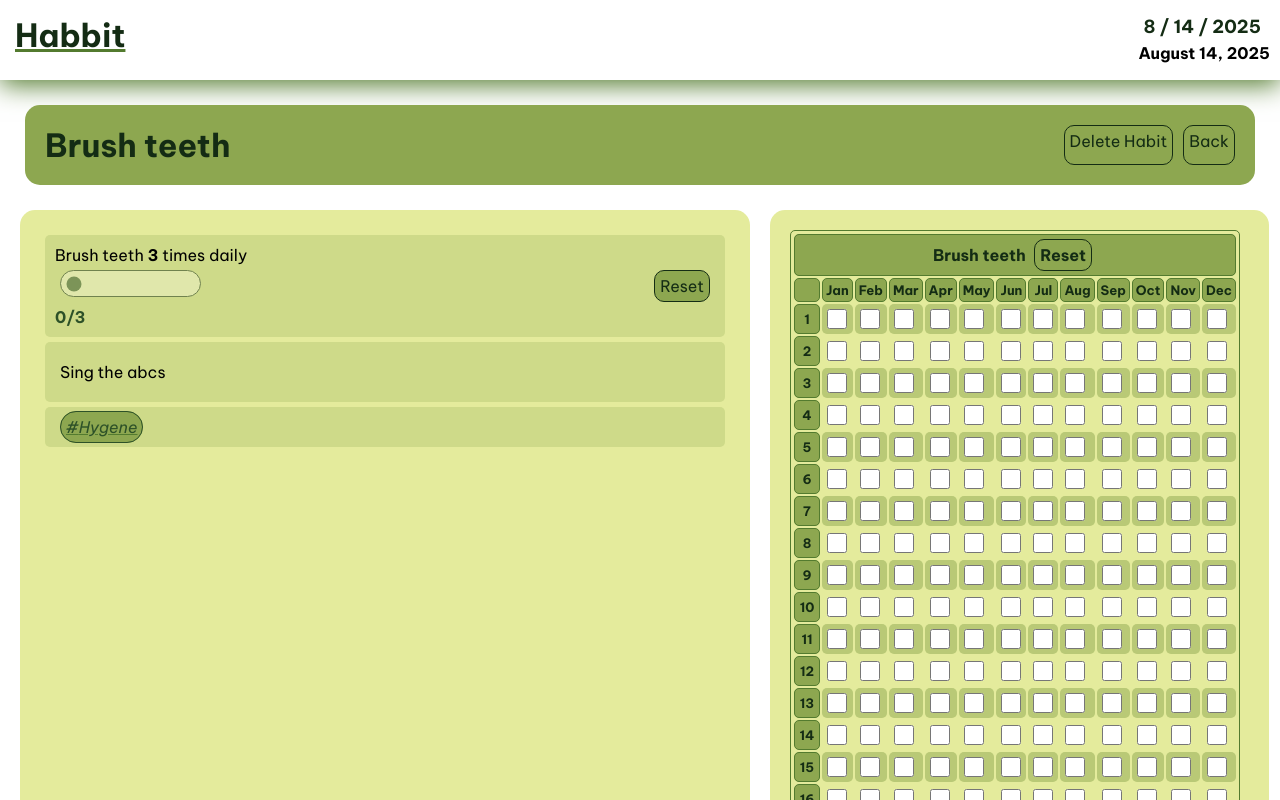
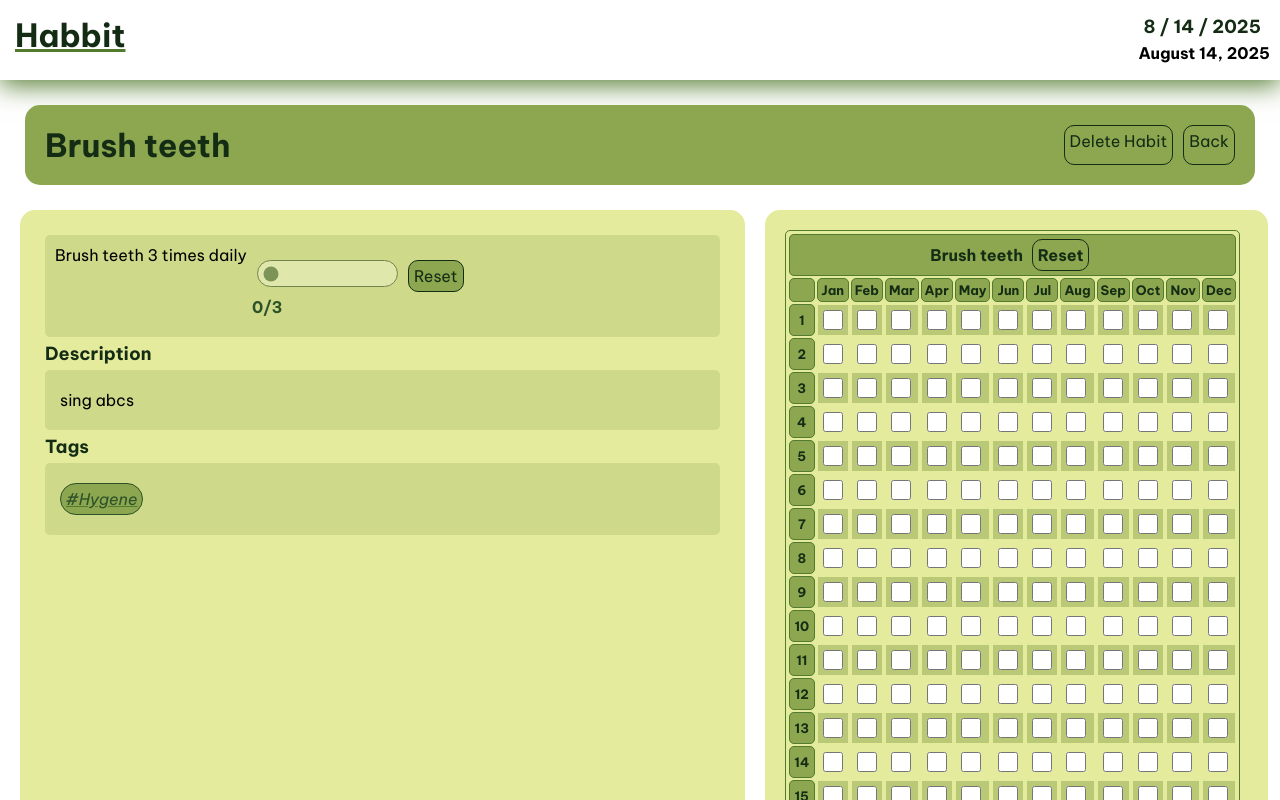
Before and after one commit to kandriam/habbit-prototype, an Angular app: page /details/1 in a window 1280 px wide. Shown: the top 800 px of the page. Built offline with nearby package versions, Linux system fonts and the light colour scheme; data requests are answered from the project's data file.

Commit message:
details page styling pt 1

```diff
--- a/db.json
+++ b/db.json
@@ -7,12 +7,11 @@
       "timesperinstance": 3,
       "frequency": "daily",
       "description": [
-        "Sing the abcs"
+        "sing abcs"
       ],
       "tags": [
         "Hygene"
-      ],
-      "calendar": []
+      ]
     },
     {
       "id": "2",
@@ -46,8 +45,8 @@
       "id": "4",
       "name": "Gym",
       "timesdone": 0,
-      "timesperinstance": 1,
-      "frequency": "daily",
+      "timesperinstance": 5,
+      "frequency": "weekly",
       "description": [
         "Go to the gym and exercise. Remember water bottle",
         "1. Warm up for 10 minutes.",
@@ -59,7 +58,8 @@
       "tags": [
         "Health",
         "Fitness"
-      ]
+      ],
+      "calendar": []
     },
     {
       "id": "6",
@@ -84,15 +84,15 @@
         "htfdg"
       ],
       "tags": [
-        "a fd",
-        "sdf",
-        "ds af",
-        "fsda",
+        "sadfjk",
+        "dsafhbds",
+        "sdaf",
         "f",
-        "sdafdd",
-        "ds af"
-      ],
-      "calendar": {}
+        "sa",
+        "f",
+        "sa f",
+        "d"
+      ]
     },
     {
       "id": "8",
@@ -101,22 +101,9 @@
       "timesperinstance": 1,
       "frequency": "daily",
       "description": [
-        "dfsf"
+        ""
       ],
-      "tags": [],
-      "calendar": {}
-    },
-    {
-      "id": "9",
-      "name": "safdsaf",
-      "timesdone": 0,
-      "timesperinstance": 1,
-      "frequency": "daily",
-      "description": [
-        "asfd"
-      ],
-      "tags": [],
-      "calendar": {}
+      "tags": []
     }
   ]
 }
--- a/src/app/calendar/calendar.css
+++ b/src/app/calendar/calendar.css
@@ -2,6 +2,7 @@ table {
     /* border-radius: 15px; */
     padding: 1px;
     table-layout: fixed;
+    /* border-collapse: collapse; */
 }
 
 table, th, td {
@@ -11,11 +12,15 @@ table, th, td {
 }
 
 td {
-    border: none;
+    border: 1px solid var(--g1-color);
+    /* border: 3px solid color-mix(in srgb, var(--g1-color) 50%, var(--g2-color) 50%); */
+    border-radius: 0;
+
 }
 
 th {
     background-color: var(--g2-color);
+    /* font-size: large; */
     /* border-radius: 5px; */
 }
 table tr:nth-child(odd) {
--- a/src/app/habitdetails/habitdetails.css
+++ b/src/app/habitdetails/habitdetails.css
@@ -5,6 +5,8 @@
     margin: 5px;
     background-color: color-mix(in srgb, var(--g1-color) 75%, var(--g2-color) 25%);
     /* border: 1px solid var(--g2-color); */
+    display: flex;
+    flex-wrap: wrap;
 }
 
 .habit-tags {
@@ -29,8 +31,8 @@
 
 .desc-section {
   margin-block: 5px;
+  /* border: 1px solid var(--g2-color); */
   padding: 5px;
-  /* border: 1px solid var(--g2-color); */
   border-radius: 5px;
   /* background-color: color-mix(in srgb, var(--g1-color) 75%, var(--g2-color) 25%); */
 }
@@ -39,3 +41,10 @@
   color: var(--g4-color);
   font-size: medium;
 }
+
+.tag-section {
+  margin-block: 5px;
+  /* padding: 5px;   */
+  display: flex;
+  flex-wrap: wrap;
+}
--- a/src/app/habitdetails/habitdetails.ts
+++ b/src/app/habitdetails/habitdetails.ts
@@ -17,15 +17,18 @@ import { Calendar } from '../calendar/calendar';
       </div>
     </div>
     <article>
+
       <div class="details-row">
         <div id="content-container" class="secondary-container">
+
           <div class="details-section">
-            {{habit?.name}} <b>{{ habit?.timesperinstance }} </b>
+            {{habit?.name}} {{ habit?.timesperinstance }}
             @if (habit?.timesperinstance == 1) {
               time
             } @else {
               times
             } {{ habit?.frequency }}
+            <div class="desc-section">
             @if (habit?.timesperinstance != 1) {
               <div class="details-row">
                 <input type="range" min=0 max={{habit?.timesperinstance}} value={{habit?.timesdone}} class="slider" id="progress-tracker" (input)="updateTracker()">
@@ -35,22 +38,27 @@ import { Calendar } from '../calendar/calendar';
                 <label class="progress-text" id="progress-numerator">{{habit?.timesdone}}/{{habit?.timesperinstance}} </label>
               </div>
             }
+            </div>
           </div>
 
-          @if (habit?.description) {
+          @if (!(habit?.description?.length === 0)) {
+            <h3>Description</h3>
             <div class="details-section">
-            @for (desc of habit?.description; track $index) {
-              <div class="desc-section">
-              <p>{{ desc }}</p>
-              </div>
-            }
+              @for (desc of habit?.description; track $index) {
+                <div class="desc-section">
+                <p>{{ desc }}</p>
+                </div>
+              }
             </div>
           }
 
+          <h3>Tags</h3>
           <div class="details-section">
+            <div class="tag-section">
             @for (tag of habit?.tags; track $index) {
               <a class="habit-tags" (click)="searchByTag(tag)">{{ tag }}</a>
             }
+            </div>
           </div>
         </div>
         <app-calendar></app-calendar>
@@ -58,7 +66,7 @@ import { Calendar } from '../calendar/calendar';
 
       <div id="edit-habit" class="primary-container">
         <form [formGroup]="applyForm" (submit)="editHabit()">
-          <h3>Edit Habit</h3>
+          <h2>Edit Habit</h2>
           <div>
             <label for="habit-name">Habit Name:</label>
             <input type="text" name="habit-name" value={{habit?.name}} formControlName="name" autocomplete="off" required>
```
